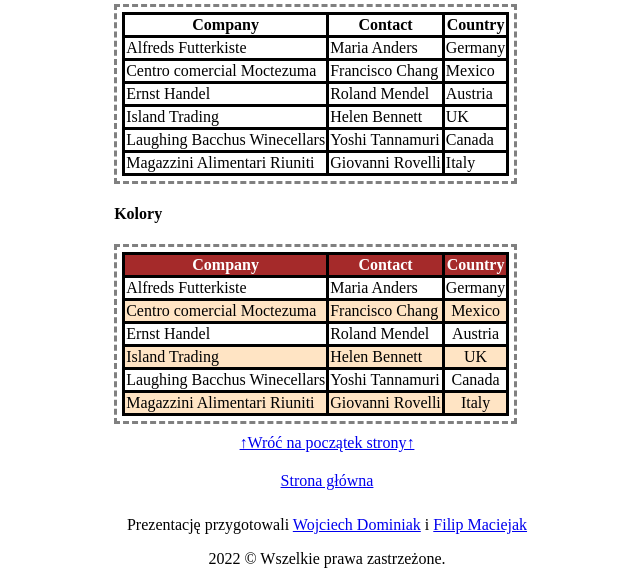
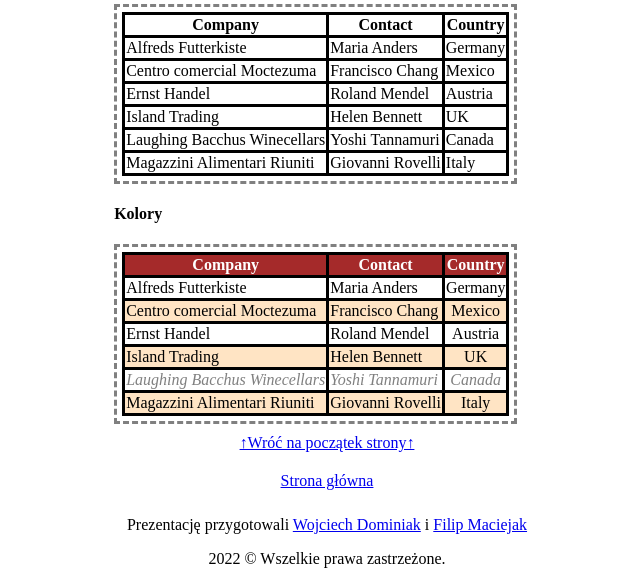
Before and after one commit to filipmaciejak/web-lab, a PHP site: page /tables.html in a window 1280 px wide. Shown: the part 348-932 px from the top of the page, without its empty margins (313-953 px from the left). Run offline with PHP 8.4, Linux system fonts and the light colour scheme.

Commit message:
nth-last-child()

```diff
--- a/List_3/tables.css
+++ b/List_3/tables.css
@@ -51,6 +51,12 @@ table.t2 tr:nth-child(2n)
     background-color: white;
 }
 
+table.t2 tr:nth-last-child(2)
+{
+    color: gray;
+    font-style: italic;
+}
+
 @media only screen and (max-width: 800px) {
     body{background-color: hsl(0, 0%, 100%);}}
 @media only screen and (max-width: 750px) {
```
